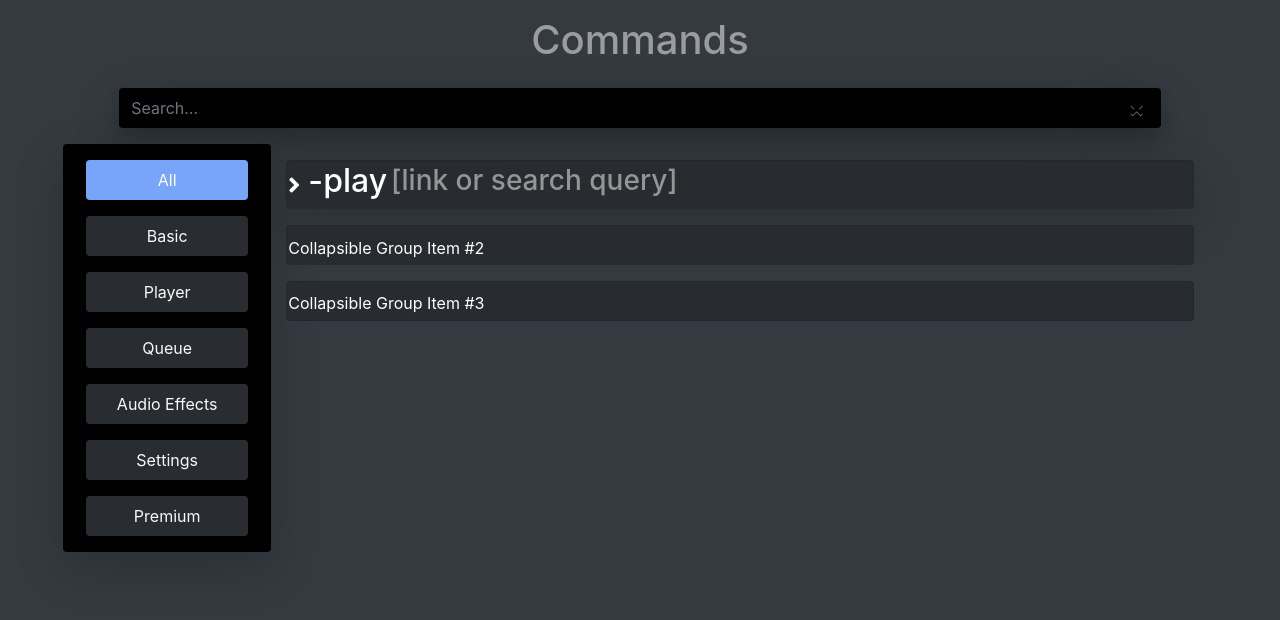
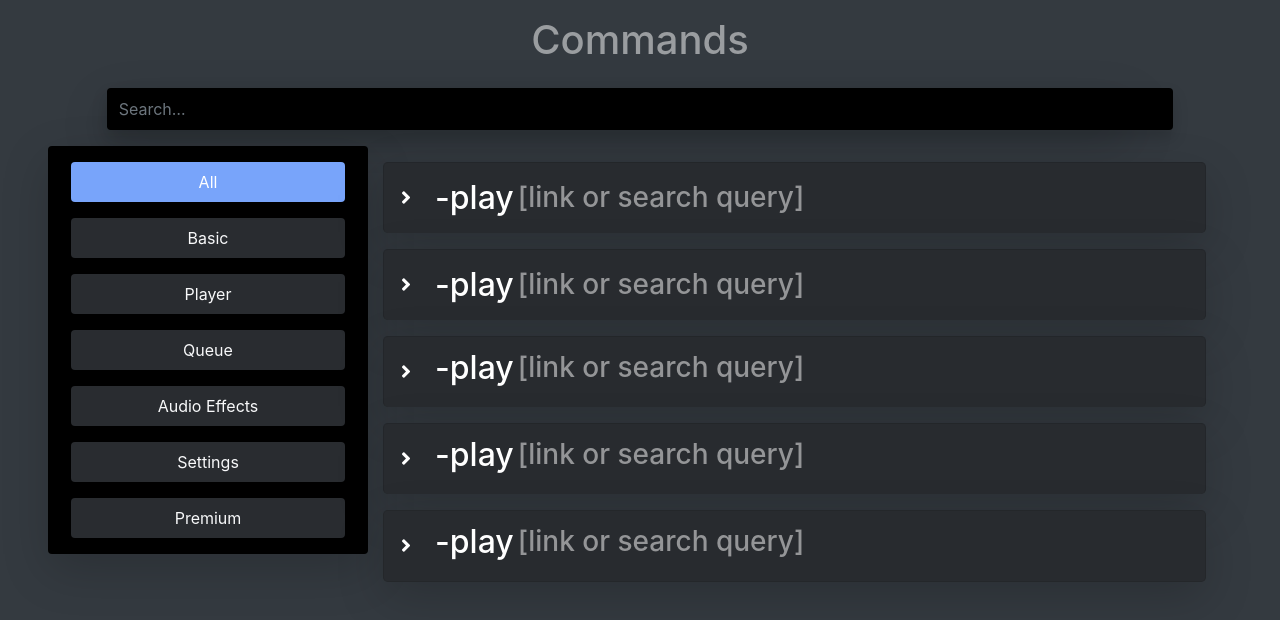
Before and after one commit to Makoto87/commands, a plain HTML site: page index.html in a window 1280 px wide. Drawn offline with nearby package versions, Linux system fonts and the light colour scheme.

Commit message:
fix design

```diff
--- a/index.html
+++ b/index.html
@@ -14,61 +14,61 @@
 </head>
 <body class="bg-dark text-light">
   <!-- 大元の親box-->
-  <div class="box-parent container d-flex flex-column align-items-center mw-100">
+  <div class="box-parent container d-flex flex-column align-items-center mw-100 min-vh-100 p-0 m-0">
     <!-- 見出し -->
     <div class="h1 text-white-50 p-3">Commands</div>
 
     <!-- 検索ボックス-->
-    <div class="d-flex align-items-center bg-black rounded border-dark shadow input-group col-lg-10 mb-3 p-0">
-      <input type="text" class="form-control bg-black shadow-lg" placeholder="Search…" aria-label="Search" aria-describedby="basic-addon2">
-      <div class="d-flex align-items-center justify-content-center input-group-append shadow-lg px-3 py-2">
-        <button type="button" class="close" aria-label="閉じる" disabled>
+    <div class="searchbox d-flex align-items-center bg-black rounded border-dark shadow input-group col-md-10 mb-3 p-0">
+      <input type="text" id="search" class="form-control focus bg-black shadow-lg" placeholder="Search…" aria-label="Search" aria-describedby="basic-addon2">
+      <div class="d-flex close align-items-center justify-content-center input-group-append bg-black p-0 mr-3 py-2">
+        <button type="button" class="text-white bg-black" aria-label="閉じる" disabled>
            <span aria-hidden="true">&times;</span>
           </button>
       </div>
     </div>
 
     <!-- カテゴリ -->
-    <div class="container d-flex row mw-100 p-0">
+    <div class="container row mw-100 m-0 p-0">
       <!-- カテゴリ -->
-      <div class="row search bg-black rounded text-center shadow-lg col-12 col-lg-2 m-0 ml-lg-5">
+      <div class="row search bg-black rounded text-center shadow-lg col-12 col-md-3 m-0 ml-md-5 h-75">
 
-        <div class="col-3 col-lg-12 px-2 my-3 mb-lg-2">
+        <div class="col-3 col-md-12 px-2 my-3 mb-md-2">
           <div class="bg-light-black search_item align-self-center is-active rounded p-2" data-group="">All</div>
         </div>
-        <div class="col-3 col-lg-12 px-2 my-3 my-lg-2">
+        <div class="col-3 col-md-12 px-2 my-3 my-md-2">
           <div class="bg-light-black search_item rounded p-2" data-group="Basic">Basic</div>
         </div>
-        <div class="col-3 col-lg-12 px-2 my-3 my-lg-2">
+        <div class="col-3 col-md-12 px-2 my-3 my-md-2">
           <div class="bg-light-black search_item rounded p-2" data-group="Player">Player</div>
         </div>
-        <div class="col-3 col-lg-12 px-2 my-3 my-lg-2">
+        <div class="col-3 col-md-12 px-2 my-3 my-md-2">
           <div class="bg-light-black search_item rounded p-2" data-group="Queue">Queue</div>
         </div>
-        <div class="col-4 col-lg-12 px-2 mb-3 my-lg-2">
+        <div class="col-4 col-md-12 px-2 mb-3 my-md-2">
           <div class="bg-light-black search_item rounded p-2" data-group="Audio Effects">Audio Effects</div>
         </div>
-        <div class="col-4 col-lg-12 px-2 mb-3 my-lg-2">
+        <div class="col-4 col-md-12 px-2 mb-3 my-md-2">
           <div class="bg-light-black search_item rounded p-2" data-group="Settings">Settings</div>
         </div>
-        <div class="col-4 col-lg-12 px-2 mb-3 mt-lg-2">
+        <div class="col-4 col-md-12 px-2 mb-3 mt-md-2">
           <div class="bg-light-black search_item rounded p-2" data-group="Premium">Premium</div>
         </div>
       </div>
 
       <!-- カテゴリごとの要素 アコーディオンボックス -->
-      <div class="accordion col-12 col-lg-9" id="accordionExample">
-
+      <div class="accordion col-12 col-md-8" id="accordionExample">
+        <!-- 1つめ -->
         <div class="card bg-light-black rounded-lg shadow-lg my-3">
-          <div class="card-header p-0" id="headingOne">
+          <div class="card-header px-0 py-2" id="headingOne">
             <h2 class="mb-0">
               <button class="btn text-white text-left w-100 p-0" type="button" data-toggle="collapse" data-target="#collapseOne" aria-expanded="true" aria-controls="collapseOne">
                 <div class="row m-0 p-0 d-flex align-items-center">
-                  <i class="h4 fas fa-angle-right icon m-0"></i>
-                  <p class="h2 ml-2">
+                  <i class="category-text h5 fas fa-angle-right icon m-0 p-3"></i>
+                  <p class="category-text h2 ml-2 my-0">
                     -play
                   </p>
-                  <p class="h3 ml-1 text-white-50">
+                  <p class="category-text h3 ml-1 my-0 text-white-50">
                     [link or search query]
                   </p>
                 </div>
@@ -76,48 +76,142 @@
             </h2>
           </div>
 
-          <div id="collapseOne" class="collapse" aria-labelledby="headingOne" data-parent="#accordionExample">
-            <div class="card-body">
+          <div id="collapseOne" class="collapse container m-0" aria-labelledby="headingOne" data-parent="#accordionExample">
+            <div class="card-body container float-left w-100 m-0 pt-0">
               <button class="btn text-white text-left w-100 p-0" type="button" data-toggle="collapse" data-target="#collapseOne" aria-expanded="true" aria-controls="collapseOne">
-                <div>Anim pariatur</div>
-                <div>まだ終わっていません</div>
-                <p class="bg-danger text-white w-25">
+                <div class="card-body-text h6">Loads your input and adds it to the queue. If there is no playing track, then it will start playing.</div>
+                <div class="card-body-text h6">Aliases: p, q, queue</div>
+                <p class="card-body-text rounded bg-danger h6 text-white text-center col-8 col-md-4 p-2">
                   Add to Queue
                 </p>
-              </button class="btn text-white text-left w-100 p-0" type="button" data-toggle="collapse" data-target="#collapseOne" aria-expanded="true" aria-controls="collapseOne">
+              </button>
+            </div>
+          </div>
+        </div>
+        <!-- 2つめ -->
+        <div class="card bg-light-black rounded-lg shadow-lg my-3">
+          <div class="card-header px-0 py-2" id="headingTwo">
+            <h2 class="mb-0">
+              <button class="btn text-white text-left w-100 p-0" type="button" data-toggle="collapse" data-target="#collapseTwo" aria-expanded="true" aria-controls="collapseTwo">
+                <div class="row m-0 p-0 d-flex align-items-center">
+                  <i class="category-text h5 fas fa-angle-right icon m-0 p-3"></i>
+                  <p class="category-text h2 ml-2 my-0">
+                    -play
+                  </p>
+                  <p class="category-text h3 ml-1 my-0 text-white-50">
+                    [link or search query]
+                  </p>
+                </div>
+              </button>
+            </h2>
+          </div>
+
+          <div id="collapseTwo" class="collapse" aria-labelledby="headingTwo" data-parent="#accordionExample">
+            <div class="card-body pt-0">
+              <button class="btn text-white text-left w-100 p-0" type="button" data-toggle="collapse" data-target="#collapseTwo" aria-expanded="true" aria-controls="collapseTwo">
+                <div class="card-body-text h6">Loads your input and adds it to the queue. If there is no playing track, then it will start playing.</div>
+                <div class="card-body-text h6">Aliases: p, q, queue</div>
+                <p class="card-body-text rounded bg-danger h6 text-white text-center w-25 p-2">
+                  Add to Queue
+                </p>
+              </button>
+            </div>
+          </div>
+        </div>
+        <!-- 3つめ -->
+        <div class="card bg-light-black rounded-lg shadow-lg my-3">
+          <div class="card-header px-0 py-2" id="headingThree">
+            <h2 class="mb-0">
+              <button class="btn text-white text-left w-100 p-0" type="button" data-toggle="collapse" data-target="#collapseThree" aria-expanded="true" aria-controls="collapseThree">
+                <div class="row m-0 p-0 d-flex align-items-center">
+                  <i class="h5 fas fa-angle-right icon m-0 p-3"></i>
+                  <p class="category-text h2 ml-2">
+                    -play
+                  </p>
+                  <p class="category-text h3 ml-1 text-white-50">
+                    [link or search query]
+                  </p>
+                </div>
+              </button>
+            </h2>
+          </div>
+
+          <div id="collapseThree" class="collapse" aria-labelledby="headingThree" data-parent="#accordionExample">
+            <div class="card-body pt-0">
+              <button class="btn text-white text-left w-100 p-0" type="button" data-toggle="collapse" data-target="#collapseThree" aria-expanded="true" aria-controls="collapseThree">
+                <div class="card-body-text h6">Loads your input and adds it to the queue. If there is no playing track, then it will start playing.</div>
+                <div class="card-body-text h6">Aliases: p, q, queue</div>
+                <p class="card-body-text rounded bg-danger h6 text-white text-center w-25 p-2">
+                  Add to Queue
+                </p>
+              </button>
+            </div>
+          </div>
+        </div>
+        <!-- 4つめ -->
+        <div class="card bg-light-black rounded-lg shadow-lg my-3">
+          <div class="card-header px-0 py-2" id="headingFour">
+            <h2 class="mb-0">
+              <button class="btn text-white text-left w-100 p-0" type="button" data-toggle="collapse" data-target="#collapseFour" aria-expanded="true" aria-controls="collapseFour">
+                <div class="row m-0 p-0 d-flex align-items-center">
+                  <i class="h5 fas fa-angle-right icon m-0 p-3"></i>
+                  <p class="category-text h2 ml-2">
+                    -play
+                  </p>
+                  <p class="category-text h3 ml-1 text-white-50">
+                    [link or search query]
+                  </p>
+                </div>
+              </button>
+            </h2>
+          </div>
+
+          <div id="collapseFour" class="collapse" aria-labelledby="headingFour" data-parent="#accordionExample">
+            <div class="card-body pt-0">
+              <button class="btn text-white text-left w-100 p-0" type="button" data-toggle="collapse" data-target="#collapseFour" aria-expanded="true" aria-controls="collapseFour">
+                <div class="card-body-text h6">Loads your input and adds it to the queue. If there is no playing track, then it will start playing.</div>
+                <div class="card-body-text h6">Aliases: p, q, queue</div>
+                <p class="card-body-text rounded bg-danger h6 text-white text-center w-25 p-2">
+                  Add to Queue
+                </p>
+              </button>
+            </div>
+          </div>
+        </div>
+        <!-- 5つめ -->
+        <div class="card bg-light-black rounded-lg shadow-lg my-3">
+          <div class="card-header px-0 py-2" id="headingFive">
+            <h2 class="mb-0">
+              <button class="btn text-white text-left w-100 p-0" type="button" data-toggle="collapse" data-target="#collapseFive" aria-expanded="true" aria-controls="collapseFive">
+                <div class="row m-0 p-0 d-flex align-items-center">
+                  <i class="h5 fas fa-angle-right icon m-0 p-3"></i>
+                  <p class="category-text h2 ml-2">
+                    -play
+                  </p>
+                  <p class="category-text h3 ml-1 text-white-50">
+                    [link or search query]
+                  </p>
+                </div>
+              </button>
+            </h2>
+          </div>
+
+          <div id="collapseFive" class="collapse" aria-labelledby="headingFive" data-parent="#accordionExample">
+            <div class="card-body pt-0">
+              <button class="btn text-white text-left w-100 p-0" type="button" data-toggle="collapse" data-target="#collapseFive" aria-expanded="true" aria-controls="collapseFive">
+                <div class="card-body-text h6">Loads your input and adds it to the queue. If there is no playing track, then it will start playing.</div>
+                <div class="card-body-text h6">Aliases: p, q, queue</div>
+                <p class="card-body-text rounded bg-danger h6 text-white text-center w-25 p-2">
+                    Add to Queue
+                </p>
+              </button>
             </div>
           </div>
         </div>
 
-        <div class="card bg-light-black rounded my-3">
-          <div class="card-header p-0" id="headingTwo">
-            <h2 class="mb-0">
-              <button class="btn text-white text-left collapsed w-100 p-0" type="button" data-toggle="collapse" data-target="#collapseTwo" aria-expanded="false" aria-controls="collapseTwo">
-                Collapsible Group Item #2
-              </button>
-            </h2>
-          </div>
-          <div id="collapseTwo" class="collapse" aria-labelledby="headingTwo" data-parent="#accordionExample">
-            <div class="card-body">
-              Anim pariatur
-            </div>
-          </div>
-        </div>
 
-        <div class="card bg-light-black rounded my-3">
-          <div class="card-header p-0" id="headingThree">
-            <h2 class="mb-0">
-              <button class="btn text-white text-left collapsed w-100 p-0" type="button" data-toggle="collapse" data-target="#collapseThree" aria-expanded="false" aria-controls="collapseThree">
-                Collapsible Group Item #3
-              </button>
-            </h2>
-          </div>
-          <div id="collapseThree" class="collapse" aria-labelledby="headingThree" data-parent="#accordionExample">
-            <div class="card-body">
-              Anim
-            </div>
-          </div>
-        </div>
+
+
       </div>
     </div>
 
```
Also changed, not shown: styles.css (+39 -0 lines).
